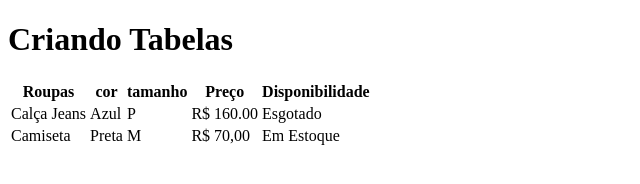
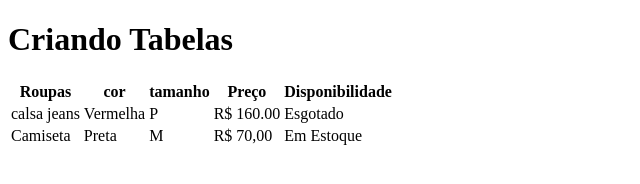
Before and after one commit to JulioSouzaADS/aula-tabela, a plain HTML site: page index.html in a window 1280 px wide. Shown: the whole page, without its empty margins (0-640 px from the left). Drawn offline with Linux system fonts and the light colour scheme.

Commit message:
trocado de calca jeans de azul para vermelha

```diff
--- a/index.html
+++ b/index.html
@@ -18,8 +18,8 @@
             <th>Disponibilidade</th>
         </tr>
         <tr>
-            <td>Calça Jeans</td>
-            <td>Azul</td>
+            <td>calsa jeans </td>
+            <td>Vermelha</td>
             <td>P</td>
             <td>R$ 160.00</td>
             <td>Esgotado</td>
```
